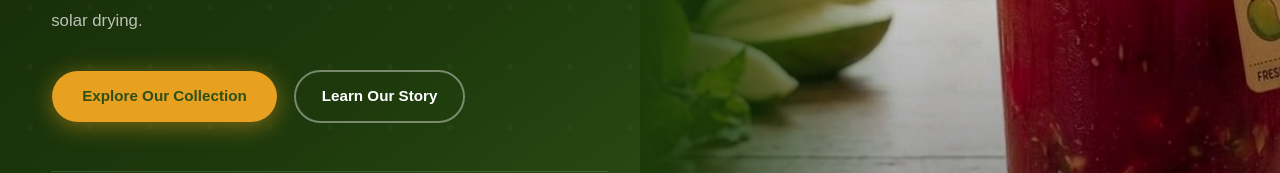
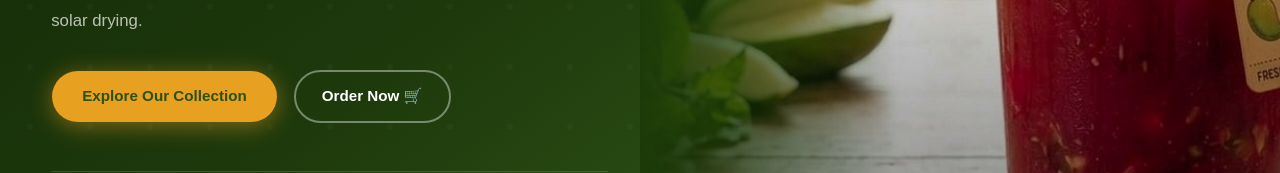
Before and after one commit to 56amit/sun-cured-Frontend, a React (Vite) app: page / in a window 1280 px wide. Shown: the part 563-736 px from the top of the page. Built offline with nearby package versions, Linux system fonts and the light colour scheme; no server answers.

Commit message:
feat: update button text in Hero component to encourage ordering

```diff
--- a/src/pages/Hero.tsx
+++ b/src/pages/Hero.tsx
@@ -30,7 +30,7 @@ export function Hero() {
             <a href="#products">Explore Our Collection</a>
           </Button>
           <Button asChild variant="outline" className="border-[2px] border-white/40 text-white bg-transparent px-[26px] py-[12px] rounded-[30px] font-bold text-[0.95rem] transition-all duration-250 backdrop-blur-[4px] hover:border-white hover:bg-white/10 hover:-translate-y-[2px] h-auto">
-            <a href="#about-us">Learn Our Story</a>
+            <a href="#products">Order Now 🛒</a>
           </Button>
         </div>
 
```
